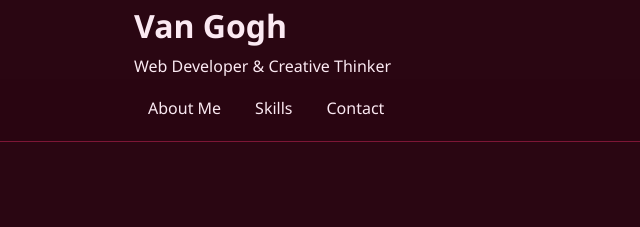
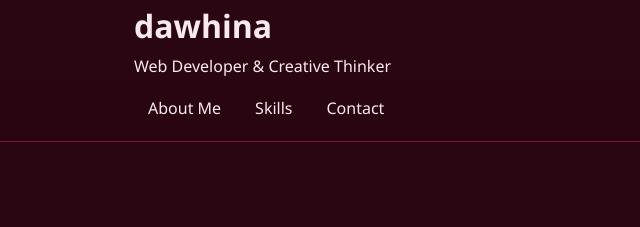
Before and after one commit to whii00/Whiii, a plain HTML site: page Index.html in a window 1280 px wide. Shown: the top 227 px of the page, 0-640 px from the left. Drawn offline with Linux system fonts and the light colour scheme.

Commit message:
Update Index.html

```diff
--- a/Index.html
+++ b/Index.html
@@ -9,7 +9,7 @@
 <body>
   <header class="header">
     <div class="container">
-      <h1>Van Gogh</h1>
+      <h1>dawhina</h1>
       <p>Web Developer & Creative Thinker</p>
     </div>
   </header>
```
